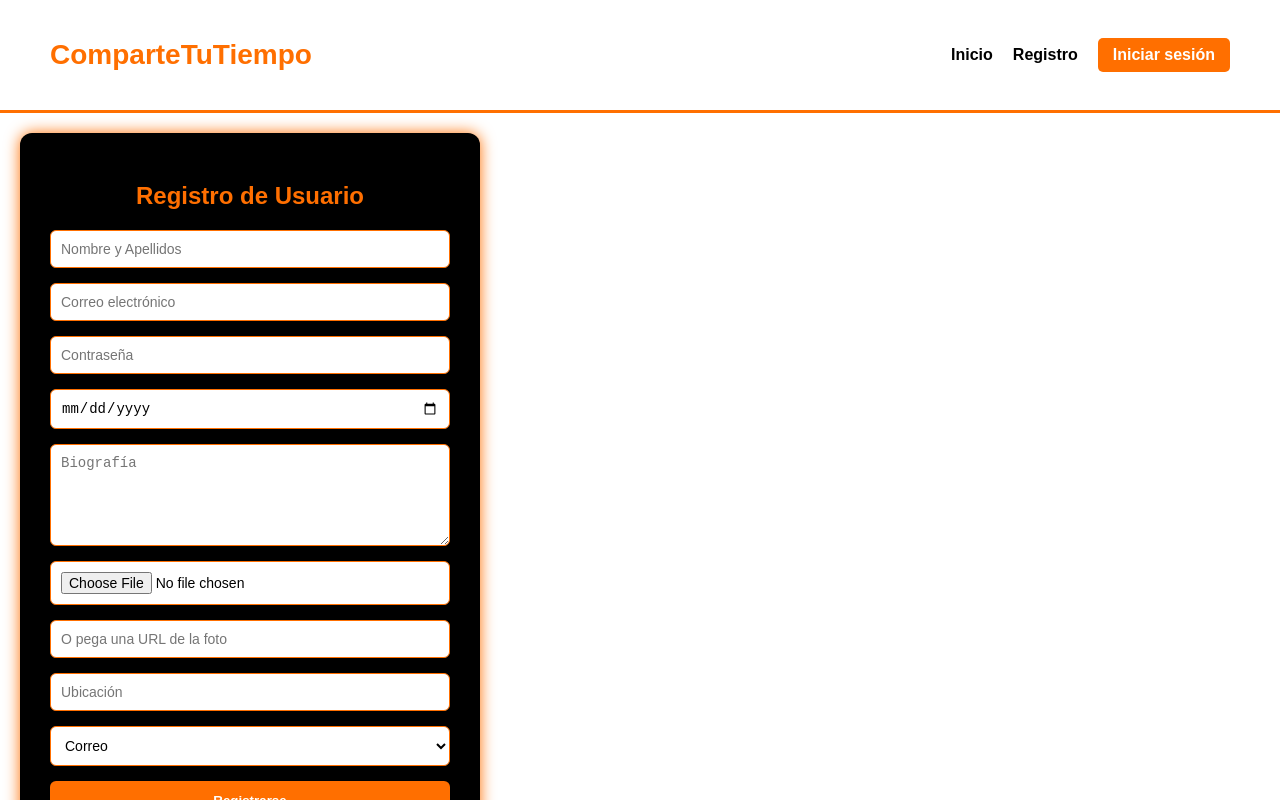
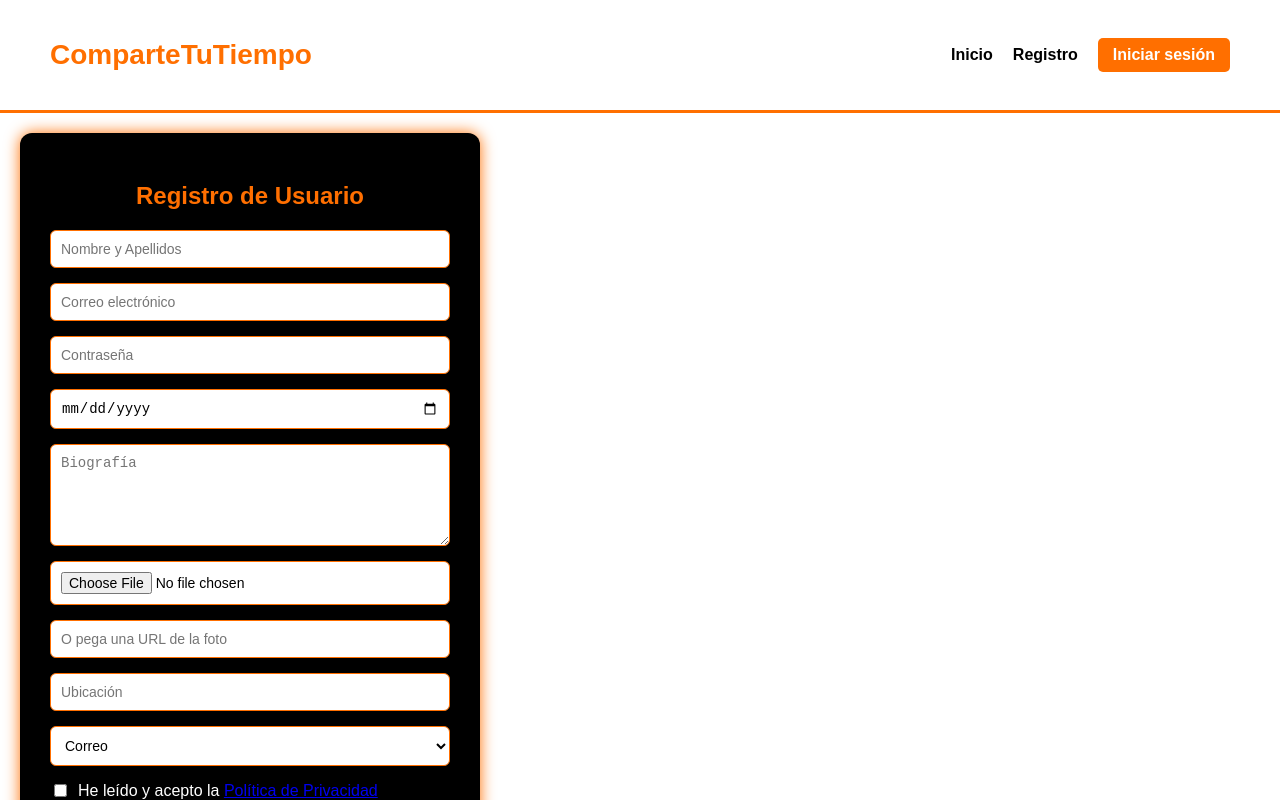
Before and after one commit to ComparteTuTiempo/ComparteTuTiempo, a React (Create React App) app in the folder frontend/: page /registro in a window 1280 px wide. Shown: the top 800 px of the page. Built offline with nearby package versions, Linux system fonts and the light colour scheme.

Commit message:
feat: botón de política de privacidad en registro de usuario

```diff
--- a/frontend/src/components/RegistroUsuarioForm.js
+++ b/frontend/src/components/RegistroUsuarioForm.js
@@ -102,6 +102,23 @@ const RegistroUsuarioForm = ({ usuario, onChange, onSubmit, errores }) => {
         </select>
         {errores.metodoAutenticacion && <span style={styles.error}>{errores.metodoAutenticacion}</span>}
 
+        {/* Aceptar política de privacidad */}
+        <label style={{ display: "flex", alignItems: "center", gap: "8px" }}>
+          <input
+            type="checkbox"
+            name="aceptaPolitica"
+            checked={usuario.aceptaPolitica}
+            onChange={onChange}
+          />
+          <span>
+            He leído y acepto la{" "}
+            <a href="/politica-privacidad" target="_blank" rel="noopener noreferrer">
+              Política de Privacidad
+            </a>
+          </span>
+        </label>
+        {errores.aceptaPolitica && <span style={styles.error}>{errores.aceptaPolitica}</span>}
+
         <button type="submit" style={styles.button}>
           Registrarse
         </button>
--- a/frontend/src/pages/RegistroUsuario.js
+++ b/frontend/src/pages/RegistroUsuario.js
@@ -13,13 +13,17 @@ const RegistroUsuario = () => {
     fotoPerfil: "",
     ubicacion: "",
     metodoAutenticacion: "correo",
+    aceptaPolitica: false,
   });
 
   const [errores, setErrores] = useState({});
 
   const handleChange = (e) => {
-    const { name, value, files } = e.target;
-    if (name === "fotoPerfil" && files && files[0]) {
+    const { name, value, files, type, checked } = e.target;
+    if(type === "checkbox"){
+      setUsuario({ ...usuario, [name]: checked });
+    }
+    else if (name === "fotoPerfil" && files && files[0]) {
       // Subida de imagen local
       const reader = new FileReader();
       reader.onloadend = () => {
@@ -33,6 +37,10 @@ const RegistroUsuario = () => {
 
   const validar = () => {
     const errores = {};
+
+    if (!usuario.aceptaPolitica) {
+      errores.aceptaPolitica = "Debes aceptar la política de privacidad para registrarte";
+    }
 
     // Contraseña: 1 mayúscula, 1 número, al menos 10 caracteres
     const passRegex = /^(?=.*[A-Z])(?=.*\d).{10,}$/;
```
